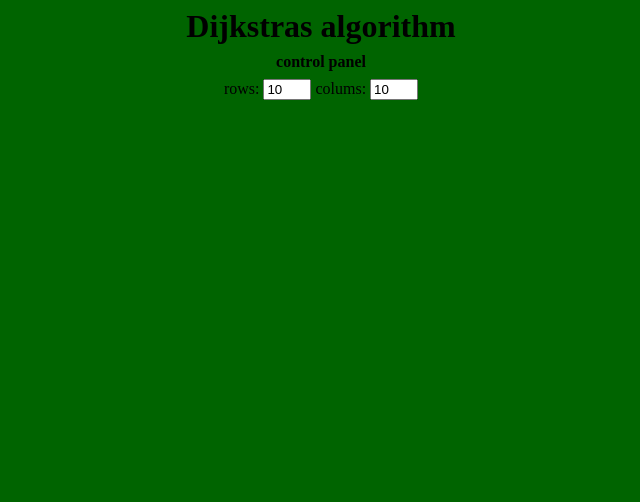
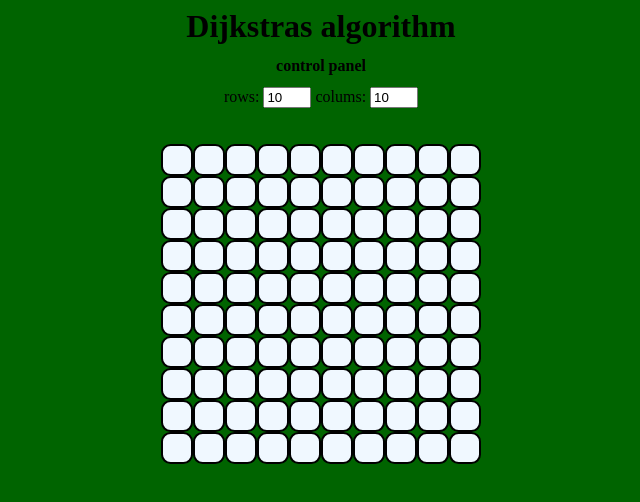
Before and after one commit to JonLundby/dsa-dijkstra-exam, a plain HTML site: page index.html in a window 1280 px wide. Shown: the whole page, without its empty margins (319-959 px from the left). Drawn offline with Linux system fonts and the light colour scheme.

Commit message:
added grid resize model & visual via control panel

```diff
--- a/index.html
+++ b/index.html
@@ -11,13 +11,17 @@
     <h1>Dijkstras algorithm</h1>
 
     <h4>control panel</h4>
-    <section>
+    <section id="control-panel">
         <label for="row-size-input">rows:</label>
         <input type="number" name="row-size-input" id="row-size-input" value="10">
         <label for="col-size-input">colums:</label>
         <input type="number" name="col-size-input" id="col-size-input" value="10">
     </section>
 
+    <section id="grid-container">
+        <!-- celler indsættes her -->
+    </section>
+
     <script type="module" src="./js/controller/controller.js"></script>
 </body>
 </html>
--- a/js/controller/controller.js
+++ b/js/controller/controller.js
@@ -1,10 +1,39 @@
 "use strict";
-import { initView } from "../view/view.js";
+import Grid from "../model/grid.js";
+import * as view from "../view/view.js";
+
+export { GRID_ROWS_SIZE, GRID_COLS_SIZE };
 
 window.addEventListener("load", startApp);
 
+// globale variabler
+let GRID_ROWS_SIZE;
+let GRID_COLS_SIZE;
+let model;
+
 function startApp() {
-    console.log("controller say hi");
+    // sætter GRID_ROWS_SIZE & GRID_COLS_SIZE til default value
+    GRID_ROWS_SIZE = parseInt(document.querySelector("#row-size-input").value);
+    GRID_COLS_SIZE = parseInt(document.querySelector("#col-size-input").value);
 
-    initView();
+    // Ny instans a grid model
+    model = new Grid(GRID_ROWS_SIZE, GRID_ROWS_SIZE, 0);
+
+    resizeGridModel()
+
+    // opdatere model med GRID_ROWS_SIZE & GRID_COLS_SIZE hvis bruger input ændrer sig
+    document.querySelector("#row-size-input").addEventListener("change", resizeGridModel);
+    document.querySelector("#col-size-input").addEventListener("change", resizeGridModel);
+
+
 }
+
+// ændre grid størrelse og opdaterer model
+function resizeGridModel() {
+    GRID_ROWS_SIZE = parseInt(document.querySelector("#row-size-input").value);
+    GRID_COLS_SIZE = parseInt(document.querySelector("#col-size-input").value);
+    model = new Grid(GRID_ROWS_SIZE, GRID_COLS_SIZE, 0);
+    console.table(model.grid);
+
+    view.createVisualGrid(GRID_ROWS_SIZE, GRID_COLS_SIZE);
+}
--- a/js/view/view.js
+++ b/js/view/view.js
@@ -1,5 +1,26 @@
-export { initView }
+import { GRID_ROWS_SIZE, GRID_COLS_SIZE } from "../controller/controller.js";
 
-function initView() {
-    console.log("View says hi");
+export { createVisualGrid, updateVisualCell }
+
+function createVisualGrid(rows, cols) {
+    const visualGrid = document.querySelector("#grid-container");
+    visualGrid.innerHTML = "";
+
+    // opdater css root værdier --grid-rows & --grid-cols
+    document.documentElement.style.setProperty("--grid-rows", rows)
+    document.documentElement.style.setProperty("--grid-cols", cols)
+
+    for (let row = 0; row < rows; row++) {
+        for (let col = 0; col < cols; col++) {
+            const cell = document.createElement("div");
+            cell.classList.add("cell");
+
+            visualGrid.insertAdjacentElement("beforeend", cell);
+        }
+    }
 }
+
+//
+function updateVisualCell(cell, value) {
+    // kode til at ændre visualCell baseret på en value
+}
--- a/style.css
+++ b/style.css
@@ -1,3 +1,8 @@
+:root{
+    --grid-rows: 10;
+    --grid-cols: 10;
+}
+
 body {
     background-color: darkgreen;
     display: flex;
@@ -10,9 +15,35 @@ h1{
     margin: 0;
 }
 h4{
-    margin: 8px;
+    margin: 12px;
 }
 
 input {
     width: 40px;
 }
+
+#grid-container {
+    display: grid;
+    justify-content: center;
+    grid-template-rows: repeat(var(--grid-rows), max-content);
+    grid-template-columns: repeat(var(--grid-cols), max-content);
+    margin: 12px;
+}
+
+#control-panel {
+    margin-bottom: 24px;
+}
+
+.cell {
+    background-color: aliceblue;
+    width: 32px;
+    height: 32px;
+    border: 2px solid black;
+    border-radius: 30%;
+    aspect-ratio: 1 / 1;
+    box-sizing: border-box;
+}
+
+.grey-cell {
+    background-color: grey;
+}
```
